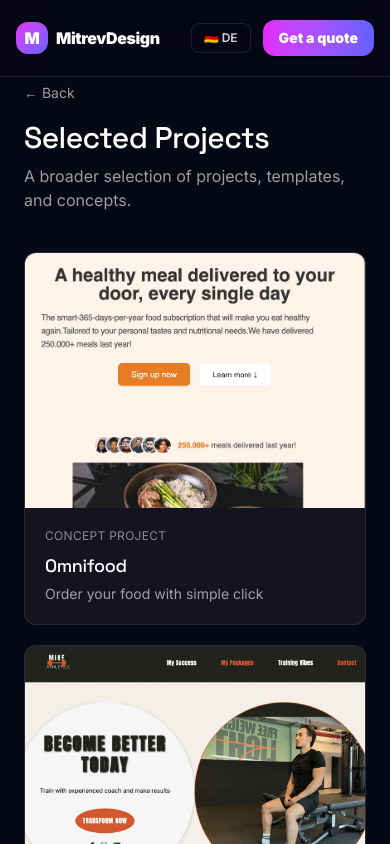
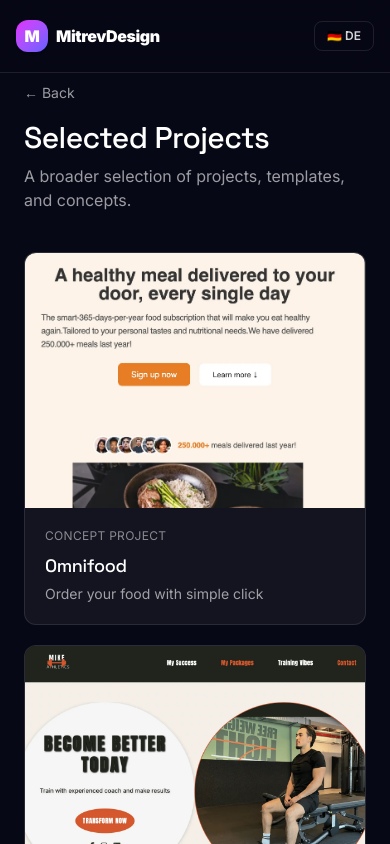
Before and after one commit to MitrevDarko1305/MitrevDesign, a Next.js app: page /en/work in a window 390 px wide. Shown: the top 844 px of the page. Built offline with nearby package versions, Linux system fonts and the light colour scheme.

Commit message:
navigation

```diff
--- a/app/components/Header.tsx
+++ b/app/components/Header.tsx
@@ -9,7 +9,7 @@ function useScrollDirection() {
   const needsTopPaddingFix = React.useRef(false);
   React.useEffect(() => {
     const onResize = () => {
-      needsTopPaddingFix.current = window.innerWidth < 1400;
+      needsTopPaddingFix.current =  window.innerWidth >= 768 && window.innerWidth < 1400;
       if (!needsTopPaddingFix.current) setDir("up");
     };
     onResize();
@@ -72,10 +72,10 @@ export default function Header() {
   return (
     <header
       className={[
-        "fixed inset-x-0 top-0 z-50",
+        "fixed inset-x-0 top-0 z-50 ",
         "bg-[#070815]/60 backdrop-blur-xl border-b border-white/10",
         "transition-[padding] duration-200 ease-out",
-        onHome && dir === "down" ? "pt-3" : "pt-0",
+        onHome && dir === "down" ? "pt-0" : "pt-0",
       ].join(" ")}
     >
       <div className="mx-auto flex max-w-6xl items-center justify-between px-4 py-5">
@@ -106,7 +106,7 @@ export default function Header() {
 
           <Link
             href={hrefTo("book-a-call")}
-            className="rounded-xl bg-gradient-to-r from-fuchsia-500 to-indigo-500 px-4 py-2 text-sm font-black text-white shadow-sm hover:opacity-95
+            className="rounded-xl hidden md:block bg-gradient-to-r from-fuchsia-500 to-indigo-500 px-4 py-2 text-sm font-black text-white shadow-sm hover:opacity-95
               transition-all duration-300 ease-out
               hover:from-fuchsia-600 hover:to-indigo-600
               hover:shadow-[0_10px_30px_rgba(168,85,247,0.20)]
@@ -120,126 +120,3 @@ export default function Header() {
     </header>
   );
 }
-
-/*
-"use client";
-import Link from "next/link";
-import { usePathname } from "next/navigation";
-import React from "react";
-
-function useScrollDirection() {
-  const [dir, setDir] = React.useState<"up" | "down">("up");
-  const needsTopPaddingFix = React.useRef(false);
-
-  React.useEffect(() => {
-    const onResize = () => {
-      // Enable the fix for mid-size + mobile, disable for very large screens
-      needsTopPaddingFix.current = window.innerWidth < 1400;
-
-      // If we disable fix, reset to normal
-      if (!needsTopPaddingFix.current) setDir("up");
-    };
-
-    onResize();
-
-    let lastY = window.scrollY;
-    let ticking = false;
-
-    const update = () => {
-      if (!needsTopPaddingFix.current) {
-        ticking = false;
-        return;
-      }
-
-      const y = window.scrollY;
-      const delta = y - lastY;
-
-      if (Math.abs(delta) > 6) {
-        setDir(delta > 0 ? "down" : "up");
-        lastY = y;
-      }
-
-      ticking = false;
-    };
-
-    const onScroll = () => {
-      if (!ticking) {
-        requestAnimationFrame(update);
-        ticking = true;
-      }
-    };
-
-    window.addEventListener("scroll", onScroll, { passive: true });
-    window.addEventListener("resize", onResize);
-
-    return () => {
-      window.removeEventListener("scroll", onScroll);
-      window.removeEventListener("resize", onResize);
-    };
-  }, []);
-
-  return dir;
-}
-
-export default function Header() {
-  const pathname = usePathname();
-  const onHome = pathname === "/";
-  const hrefTo = (id: string) => (onHome ? `#${id}` : `/#${id}`);
-
-  const dir = useScrollDirection();
-
-  return (
-    <header
-      className={[
-        "fixed inset-x-0 top-0 z-50",
-        "bg-[#070815]/60 backdrop-blur-xl border-b border-white/10",
-        "transition-[padding] duration-200 ease-out",
-         onHome && dir === "down" ? "pt-3" : "pt-0",
-      ].join(" ")}
-    >
-      <div className="mx-auto flex max-w-6xl items-center justify-between px-4 py-5">
-        <Link href="/" className="flex items-center gap-2 font-semibold tracking-tight text-white">
-          <span className="inline-flex h-8 w-8 items-center justify-center rounded-xl bg-gradient-to-br from-fuchsia-500 font-black to-indigo-500 text-white shadow-sm">
-            M
-          </span>
-          <span className="font-black">MitrevDesign</span>
-        </Link>
-
-        <nav className="hidden items-center gap-6 text-sm text-zinc-300 md:flex">
-          <Link className="hover:text-violet-500 transition-colors duration-300" href={hrefTo("services")}>
-            Services
-          </Link>
-          <Link className="hover:text-violet-500 transition-colors duration-300" href={hrefTo("projects-1")}>
-            Projects
-          </Link>
-          <Link className="hover:text-violet-500 transition-colors duration-300" href={hrefTo("approach")}>
-            About
-          </Link>
-          <Link className="hover:text-violet-500 transition-colors duration-300" href={hrefTo("team")}>
-            Team
-          </Link>
-          <Link className="hover:text-violet-500 transition-colors duration-300" href={hrefTo("faq")}>
-            FAQ
-          </Link>
-          <Link className="hover:text-violet-500 transition-colors duration-300" href={hrefTo("book-a-call")}>
-            Contact
-          </Link>
-        </nav>
-
-        <Link
-          href={hrefTo("book-a-call")}
-          className="rounded-xl bg-gradient-to-r from-fuchsia-500 to-indigo-500 px-4 py-2 text-sm font-black text-white shadow-sm hover:opacity-95
-          transition-all duration-300 ease-out
-          hover:from-fuchsia-600 hover:to-indigo-600
-          hover:shadow-[0_10px_30px_rgba(168,85,247,0.20)]
-          hover:-translate-y-[1px]
-          active:translate-y-0"
-        >
-          Get a quote
-        </Link>
-      </div>
-    </header>
-  );
-}
-
-*/
```
